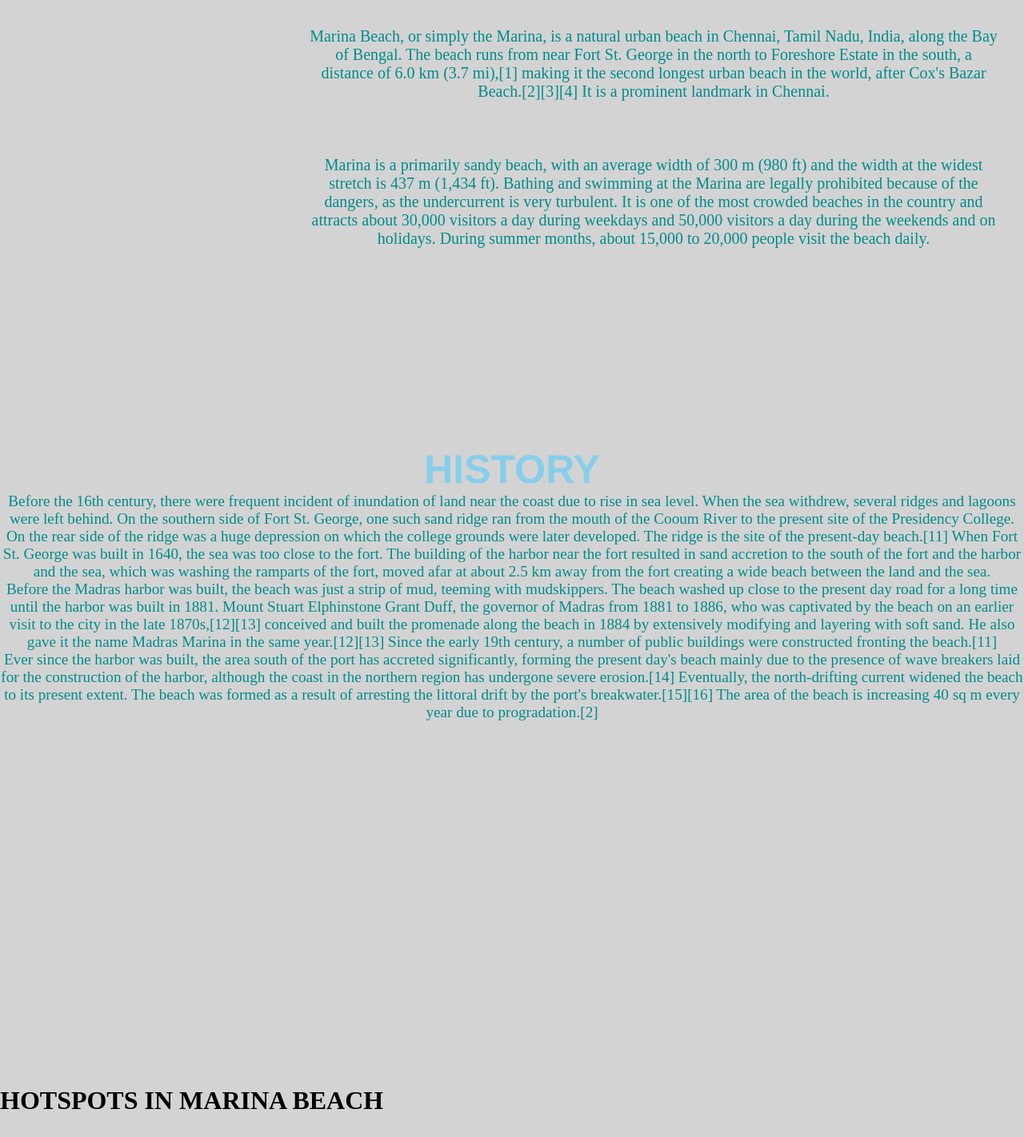
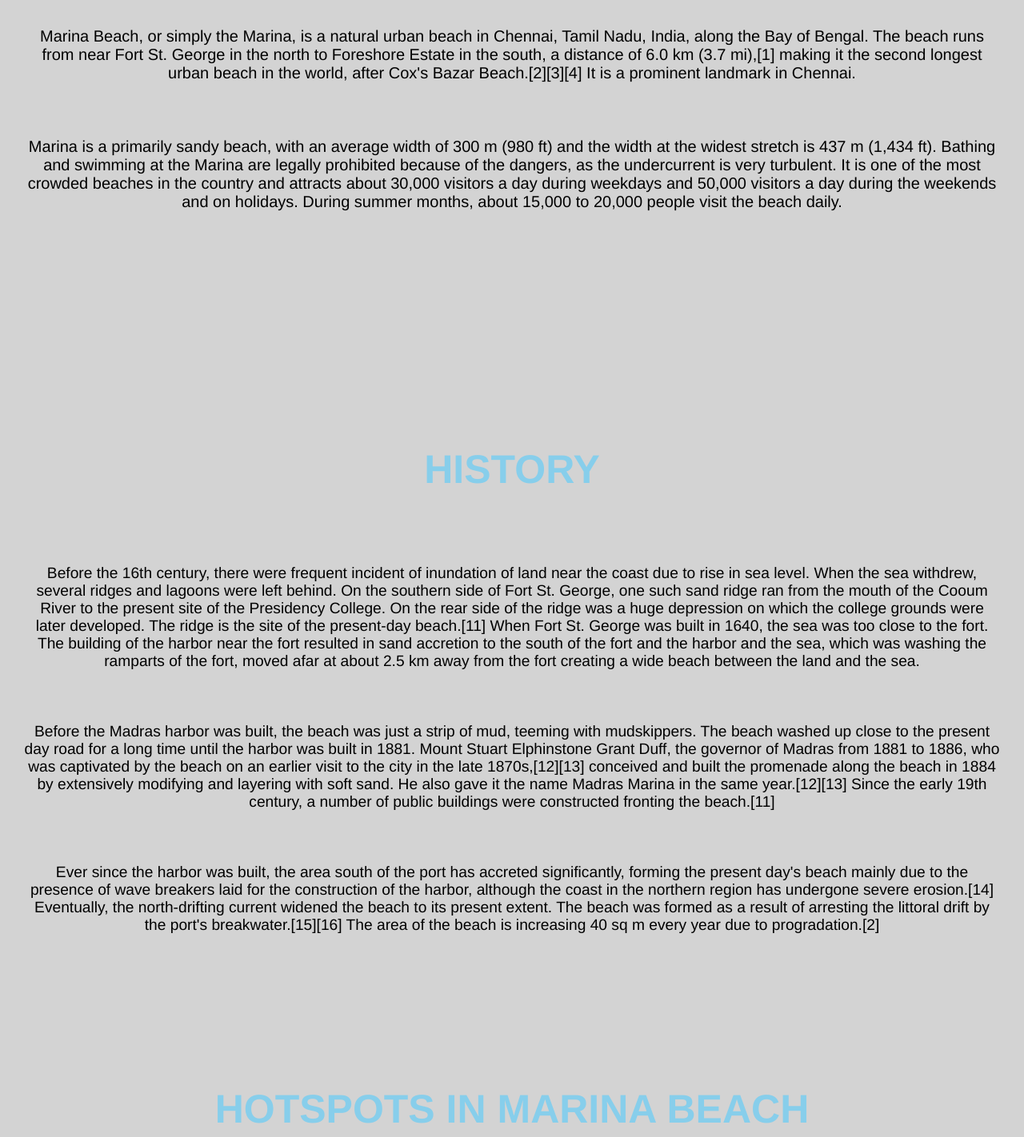
Before and after one commit to vennkie/firstwebsite, a plain HTML site: page index.html in a window 1280 px wide. Shown: the part 303-1725 px from the top of the page at 80% size. Drawn offline with Linux system fonts and the light colour scheme.

Commit message:
formatting

```diff
--- a/index.html
+++ b/index.html
@@ -37,9 +37,10 @@
         </div>
         <div class="history" id="history">
             <h1 class="title">HISTORY</h1>
+            <br><br><br><br><br>
             <p class="description">Before the 16th century, there were frequent incident of inundation of land near the coast due to rise in sea level. When the sea withdrew, several ridges and lagoons were left behind. On the southern side of Fort St. George, one such sand ridge ran from the mouth of the Cooum River to the present site of the Presidency College. On the rear side of the ridge was a huge depression on which the college grounds were later developed. The ridge is the site of the present-day beach.[11] When Fort St. George was built in 1640, the sea was too close to the fort. The building of the harbor near the fort resulted in sand accretion to the south of the fort and the harbor and the sea, which was washing the ramparts of the fort, moved afar at about 2.5 km away from the fort creating a wide beach between the land and the sea.
-                <br>Before the Madras harbor was built, the beach was just a strip of mud, teeming with mudskippers. The beach washed up close to the present day road for a long time until the harbor was built in 1881. Mount Stuart Elphinstone Grant Duff, the governor of Madras from 1881 to 1886, who was captivated by the beach on an earlier visit to the city in the late 1870s,[12][13] conceived and built the promenade along the beach in 1884 by extensively modifying and layering with soft sand. He also gave it the name Madras Marina in the same year.[12][13] Since the early 19th century, a number of public buildings were constructed fronting the beach.[11]
-                <br>Ever since the harbor was built, the area south of the port has accreted significantly, forming the present day's beach mainly due to the presence of wave breakers laid for the construction of the harbor, although the coast in the northern region has undergone severe erosion.[14] Eventually, the north-drifting current widened the beach to its present extent. The beach was formed as a result of arresting the littoral drift by the port's breakwater.[15][16] The area of the beach is increasing 40 sq m every year due to progradation.[2]
+                <br><br><br><br>Before the Madras harbor was built, the beach was just a strip of mud, teeming with mudskippers. The beach washed up close to the present day road for a long time until the harbor was built in 1881. Mount Stuart Elphinstone Grant Duff, the governor of Madras from 1881 to 1886, who was captivated by the beach on an earlier visit to the city in the late 1870s,[12][13] conceived and built the promenade along the beach in 1884 by extensively modifying and layering with soft sand. He also gave it the name Madras Marina in the same year.[12][13] Since the early 19th century, a number of public buildings were constructed fronting the beach.[11]
+                <br><br><br><br>Ever since the harbor was built, the area south of the port has accreted significantly, forming the present day's beach mainly due to the presence of wave breakers laid for the construction of the harbor, although the coast in the northern region has undergone severe erosion.[14] Eventually, the north-drifting current widened the beach to its present extent. The beach was formed as a result of arresting the littoral drift by the port's breakwater.[15][16] The area of the beach is increasing 40 sq m every year due to progradation.[2]
 
             </p>
         </div>
@@ -84,11 +85,11 @@
             </div>
 
 
-        <div class="visit" id="visit">
+        <footer class="visit" id="visit">
             <a href="https://maps.app.goo.gl/ZkVkSUSYUvTo3NpJ7">
                 <img src="https://logodownload.org/wp-content/uploads/2018/01/google-maps-logo-1-1-768x1101.png" alt="">
             </a>
-        </div>
+        </footer>
     </div>
 </body>
 </html>
--- a/style.css
+++ b/style.css
@@ -2,6 +2,7 @@
     margin:0;
     padding: 0px 0px 0px 0px;
     padding-top: 0;
+    font-family: 'Franklin Gothic Medium', 'Arial Narrow', Arial, sans-serif;
 }
 nav {
     width: 100%;
@@ -40,7 +41,7 @@ nav {
     }
 
 .menu ul li a:hover{
-    background-image: linear-gradient(to right,orange);
+    background-image: linear-gradient(to right,rgb(12, 47, 112));
     color: black;
 }
 
@@ -82,11 +83,11 @@ a:hover{
         font-family: 'Franklin Gothic Medium', 'Arial Narrow', Arial, sans-serif;
     }
     .description{
-        padding-left: 30%;
+        padding-left: 30px;
         padding-right: 30px;
         text-align: center;
         font-size: 20px;
-        color: darkcyan;
+        color: black;
     }
 
 }
@@ -99,12 +100,13 @@ a:hover{
         font-size: 50px;
         text-align: center;
         color: skyblue;
-        font-family: 'Franklin Gothic Medium', 'Arial Narrow', Arial, sans-serif;
     }
     .description{
+        padding-left: 30px;
+        padding-right: 30px;
         text-align: center;
         font-size: larger;
-        color: darkcyan;
+        color: black;
     }
 
 }
@@ -113,12 +115,19 @@ a:hover{
 .hotspots{
     width: 100%;
     overflow:visible;
+    .title{
+        font-size: 50px;
+        text-align: center;
+        color: skyblue;
+        font-family: 'Franklin Gothic Medium', 'Arial Narrow', Arial, sans-serif;
+    }
     .place{
         width: 100%;
         display: flex;
         padding: 30px;
         .inside{
             padding: 30px;
+            text-align: center;
         }
         img{
             width: 50%;
@@ -130,3 +139,7 @@ a:hover{
         align-content: center;
         width: 100px;
 }
+
+.visit{
+    background-color: skyblue;
+}
```
